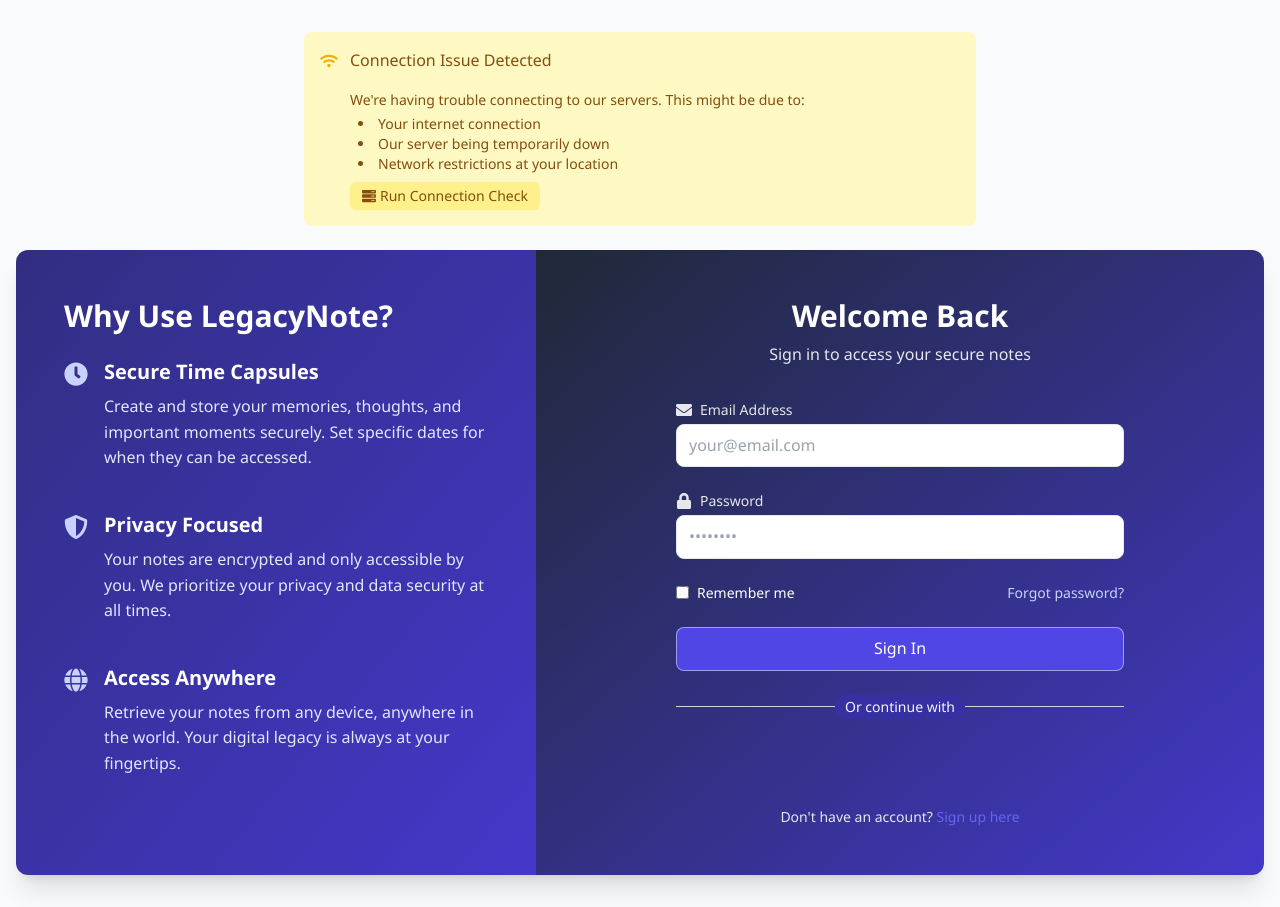
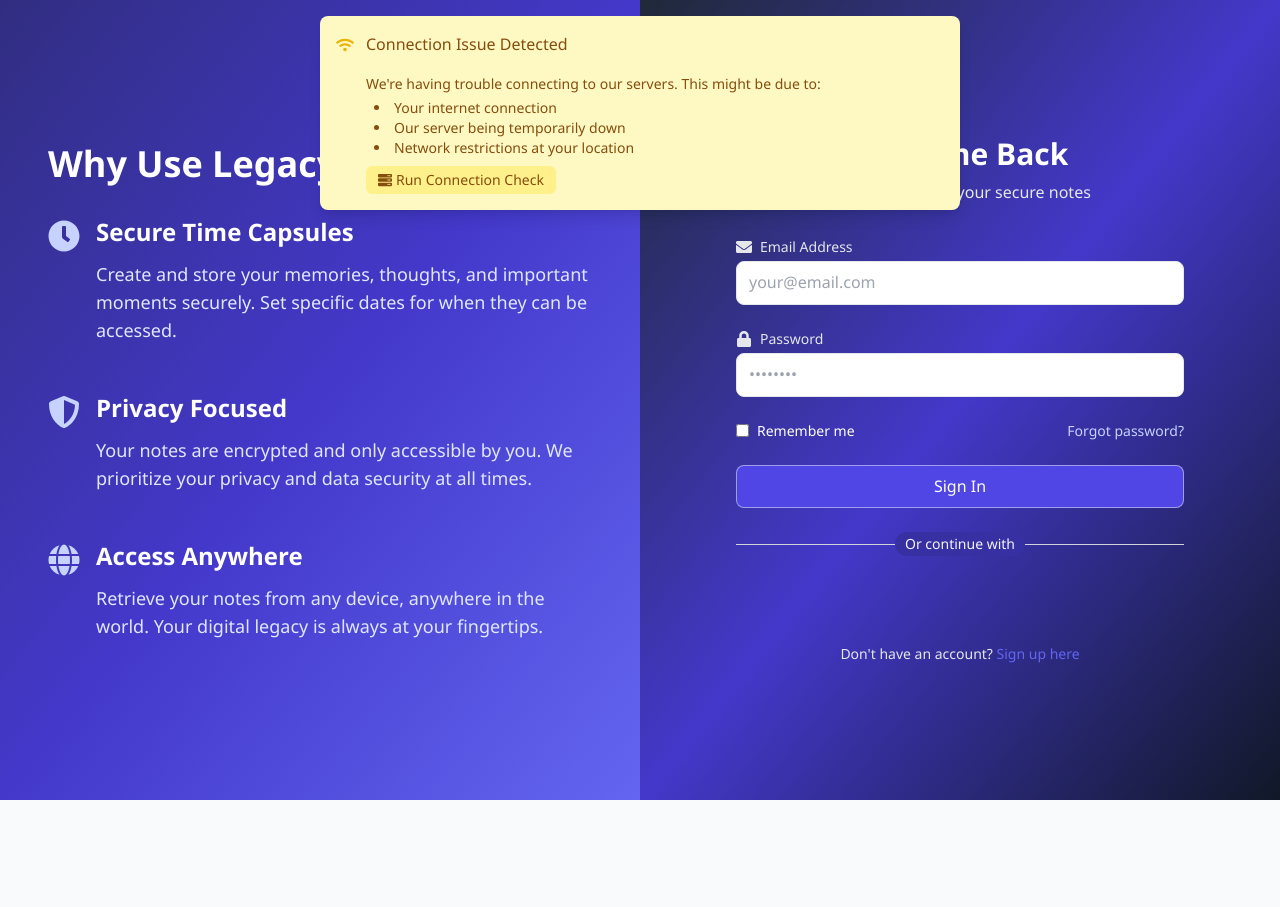
Before and after one commit to sujal-pawar/LegacyNote, a React (Vite) app in the folder client/: page /login in a window 1280 px wide. After the commit the page ends 800 px from the top, so only its background shows below. Built offline with nearby package versions, Linux system fonts and the light colour scheme; no server answers.

Commit message:
Refactor Login page layout for improved responsiveness and connection issue display

```diff
--- a/client/src/pages/Login.jsx
+++ b/client/src/pages/Login.jsx
@@ -182,11 +182,11 @@
   };
 
   return (
-    <div className="min-h-screen py-8 max-sm:py-6 flex items-center justify-center bg-gray-50 dark:bg-gray-900 transition-colors duration-200">
-      <div className="container mx-auto px-4">
-        {/* Show connection warning if issue detected */}
+    <div className="h-screen w-screen flex bg-gray-50 dark:bg-gray-900 transition-colors duration-200 overflow-hidden">
+      {/* Connection warning - make it an absolute positioned overlay */}
       {connectionIssue && (
-          <div className="max-w-2xl mx-auto mb-6 p-4 bg-yellow-100 dark:bg-yellow-900/30 text-yellow-800 dark:text-yellow-300 rounded-lg flex items-start">
+        <div className="absolute top-4 left-1/2 transform -translate-x-1/2 z-50 w-full max-w-2xl px-4">
+          <div className="p-4 bg-yellow-100 dark:bg-yellow-900/30 text-yellow-800 dark:text-yellow-300 rounded-lg flex items-start shadow-lg">
             <FaWifi className="text-yellow-500 dark:text-yellow-400 mr-3 mt-1 flex-shrink-0 text-lg" />
             <div>
               <p className="font-medium">Connection Issue Detected</p>
@@ -204,23 +204,25 @@
               </button>
             </div>
           </div>
+        </div>
       )}
 
-        <div className="flex flex-col lg:flex-row bg-white dark:bg-gray-800 rounded-xl shadow-xl overflow-hidden">
-          {/* Left Side - Why Use LegacyNote */}
-          <div className="lg:w-5/12 max-sm:hidden bg-gradient-to-br from-indigo-900 to-indigo-700 to-indigo-500 text-white p-8 lg:p-12">
-            <div className="h-full flex flex-col justify-between">
+      {/* 50/50 split container - no rounded corners and full height */}
+      <div className="flex flex-row w-full h-full">
+        {/* Left Side - Why Use LegacyNote - exactly 50% */}
+        <div className="w-1/2 max-md:hidden bg-gradient-to-br from-indigo-900 via-indigo-700 to-indigo-500 text-white p-8 lg:p-12 overflow-y-auto">
+          <div className="h-full flex flex-col justify-center">
             <div>
-                <h2 className="text-3xl font-bold mb-6">Why Use LegacyNote?</h2>
+              <h2 className="text-4xl font-bold mb-8">Why Use LegacyNote?</h2>
 
-                <div className="space-y-6">
+              <div className="space-y-8">
                 <div className="flex items-start">
                   <div className="flex-shrink-0 mt-1">
-                      <FaClock className="w-6 h-6 text-indigo-200" />
+                    <FaClock className="w-8 h-8 text-indigo-200" />
                   </div>
                   <div className="ml-4">
-                      <h3 className="text-xl font-semibold mb-2">Secure Time Capsules</h3>
-                      <p className="text-indigo-100">
+                    <h3 className="text-2xl font-semibold mb-3">Secure Time Capsules</h3>
+                    <p className="text-indigo-100 text-lg">
                       Create and store your memories, thoughts, and important moments securely. Set specific dates for when they can be accessed.
                     </p>
                   </div>
@@ -228,11 +230,11 @@
 
                 <div className="flex items-start">
                   <div className="flex-shrink-0 mt-1">
-                      <FaShieldAlt className="w-6 h-6 text-indigo-200" />
+                    <FaShieldAlt className="w-8 h-8 text-indigo-200" />
                   </div>
                   <div className="ml-4">
-                      <h3 className="text-xl font-semibold mb-2">Privacy Focused</h3>
-                      <p className="text-indigo-100">
+                    <h3 className="text-2xl font-semibold mb-3">Privacy Focused</h3>
+                    <p className="text-indigo-100 text-lg">
                       Your notes are encrypted and only accessible by you. We prioritize your privacy and data security at all times.
                     </p>
                   </div>
@@ -240,11 +242,11 @@
 
                 <div className="flex items-start">
                   <div className="flex-shrink-0 mt-1">
-                      <FaGlobe className="w-6 h-6 text-indigo-200" />
+                    <FaGlobe className="w-8 h-8 text-indigo-200" />
                   </div>
                   <div className="ml-4">
-                      <h3 className="text-xl font-semibold mb-2">Access Anywhere</h3>
-                      <p className="text-indigo-100">
+                    <h3 className="text-2xl font-semibold mb-3">Access Anywhere</h3>
+                    <p className="text-indigo-100 text-lg">
                       Retrieve your notes from any device, anywhere in the world. Your digital legacy is always at your fingertips.
                     </p>
                   </div>
@@ -254,9 +256,9 @@
           </div>
         </div>
 
-          {/* Right Side - Login Form */}
-          <div className="lg:w-7/12 p-8 bg-gradient-to-br from-gray-800 to-indigo-700 to-gray-900 lg:p-12">
-            <div className="max-w-md mx-auto">
+        {/* Right Side - Login Form - exactly 50% but on mobile takes full width */}
+        <div className="w-1/2 max-md:w-full h-full p-8 bg-gradient-to-br from-gray-800 via-indigo-700 to-gray-900 lg:p-12 flex items-center justify-center overflow-y-auto">
+          <div className="w-full max-w-md">
             <div className="text-center mb-8">
               <h2 className="text-3xl font-bold text-white dark:text-gray-200">Welcome Back</h2>
               <p className="mt-2 text-gray-200 dark:text-gray-400">Sign in to access your secure notes</p>
@@ -409,7 +411,6 @@
         </div>
       )}
     </div>
-    </div>
   );
 };
 
```
Lines whose indentation alone changed are shown as unchanged.
